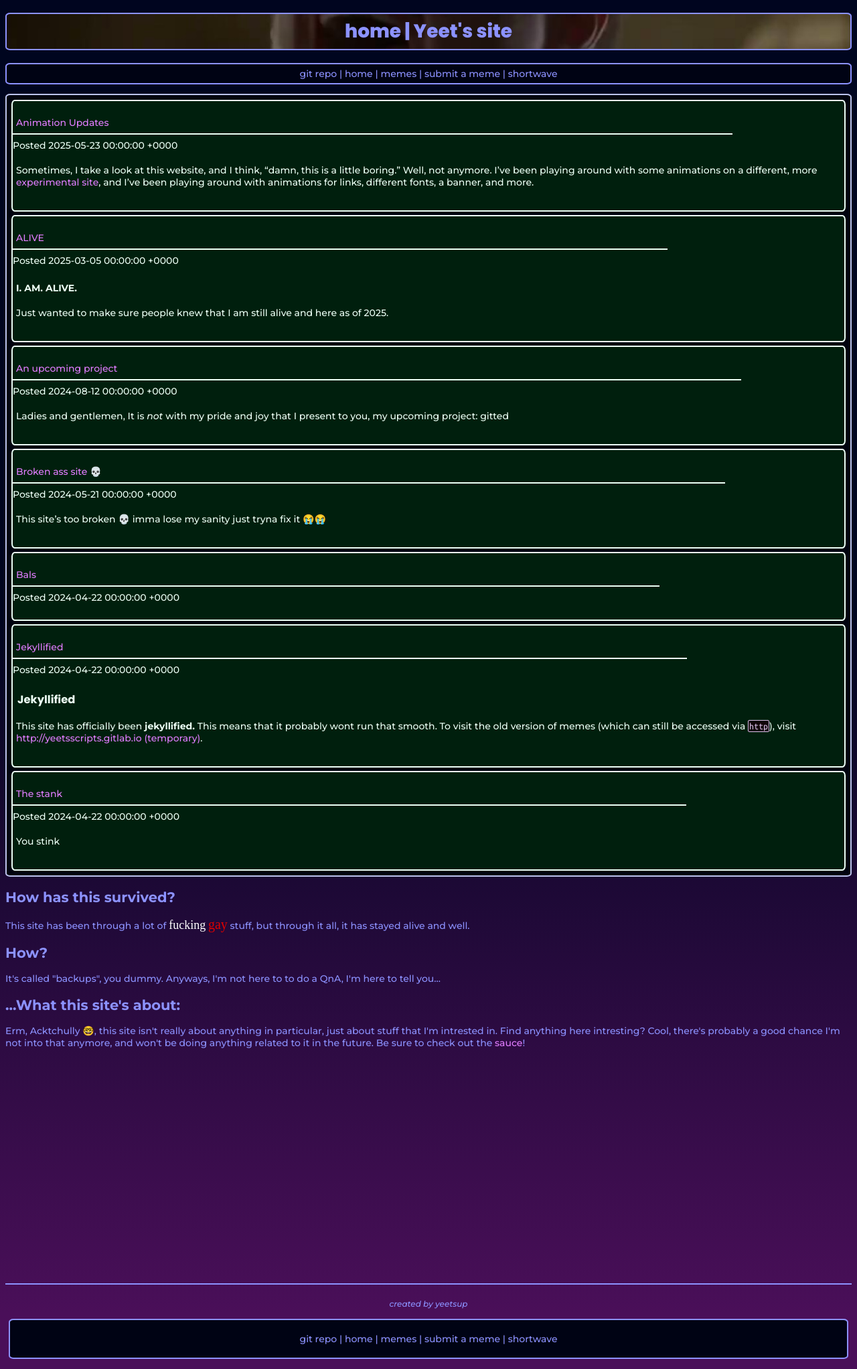
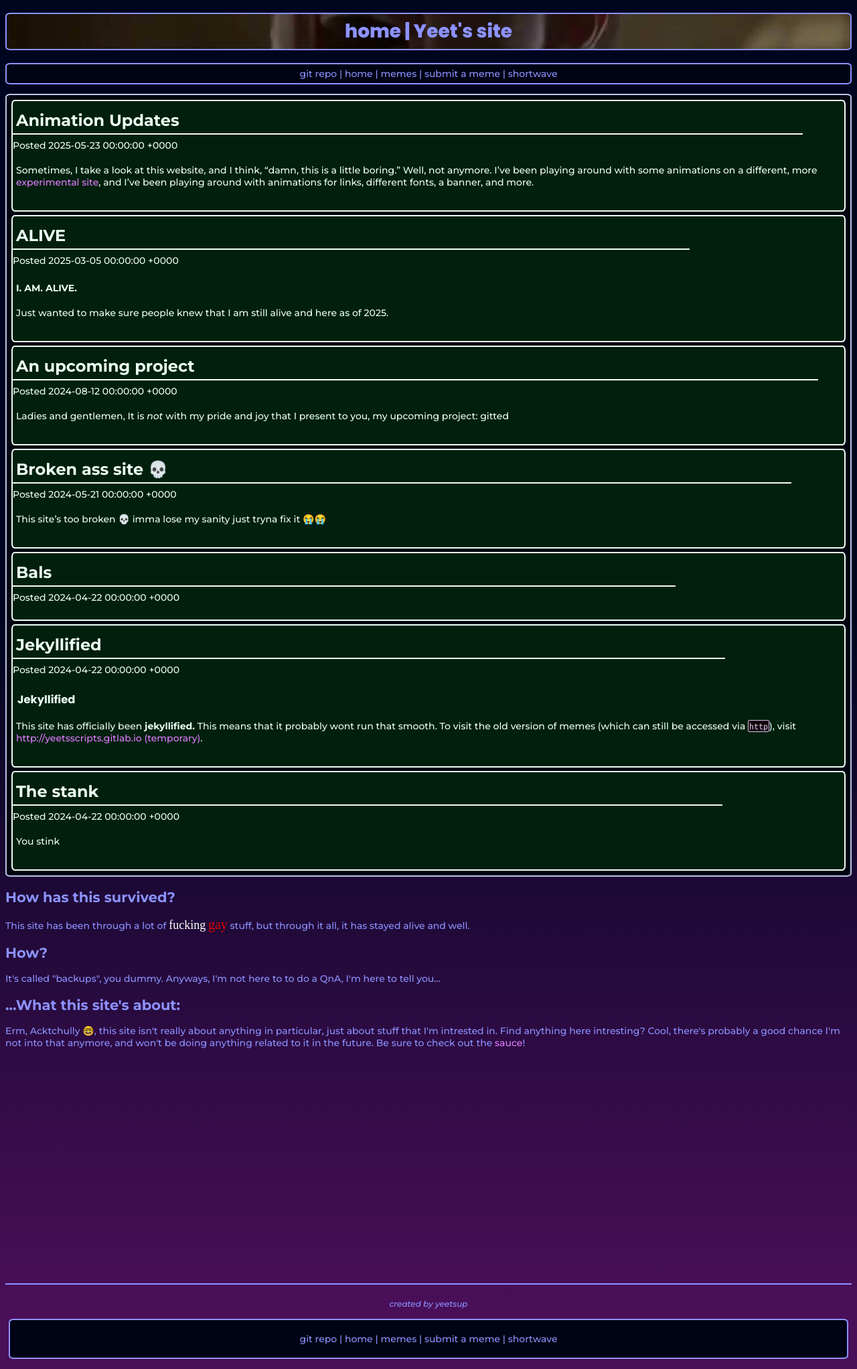
Before and after one commit to yeetssite/yeetssite.github.io, a Jekyll site: the page built from index.html, in a window 1280 px wide. Shown: the whole page at 67% size. Built offline with Jekyll 4.4.1, drawn with Linux system fonts in a browser that asks for light colours; some web fonts are replaced; a script that is not in the unit is left out.

Commit message:
make the posts look uglier

```diff
--- a/index.html
+++ b/index.html
@@ -6,9 +6,8 @@
   {% for post in site.posts %}
   <div class="snippet">
     <p>
-    <span class="title">
-    <a href="{{ post.url }}">{{ post.title }}</a>
-    </span>
+    <span>
+    <a href="{{ post.url }}", class="title">{{ post.title }}</a>
     <div class="postDate">Posted {{ post.date }}</div>
     <div class="body">
     {{ post.excerpt }}
```
